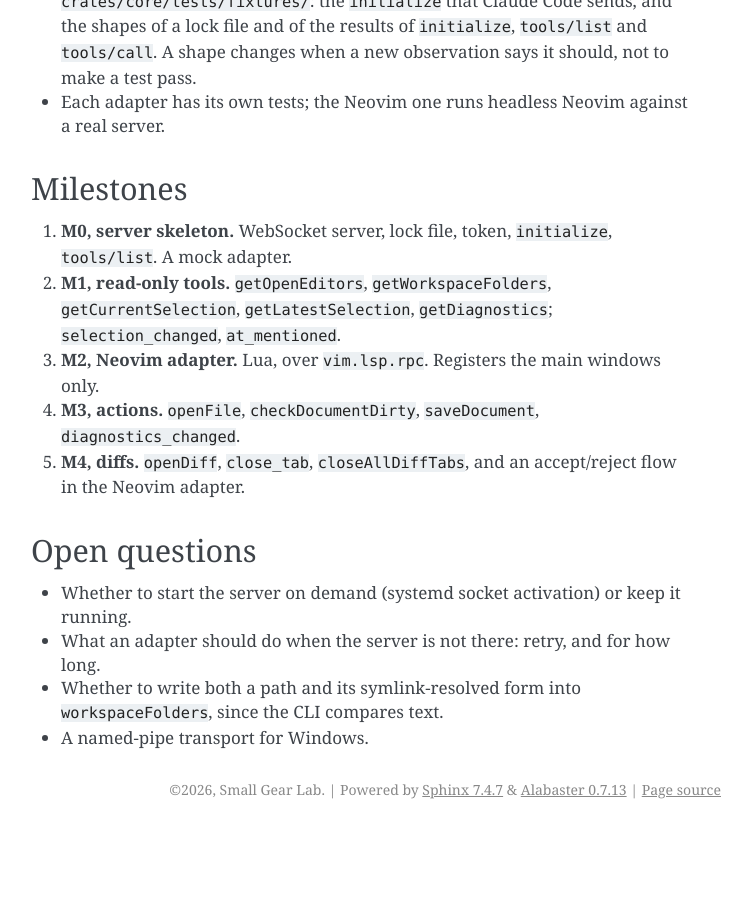
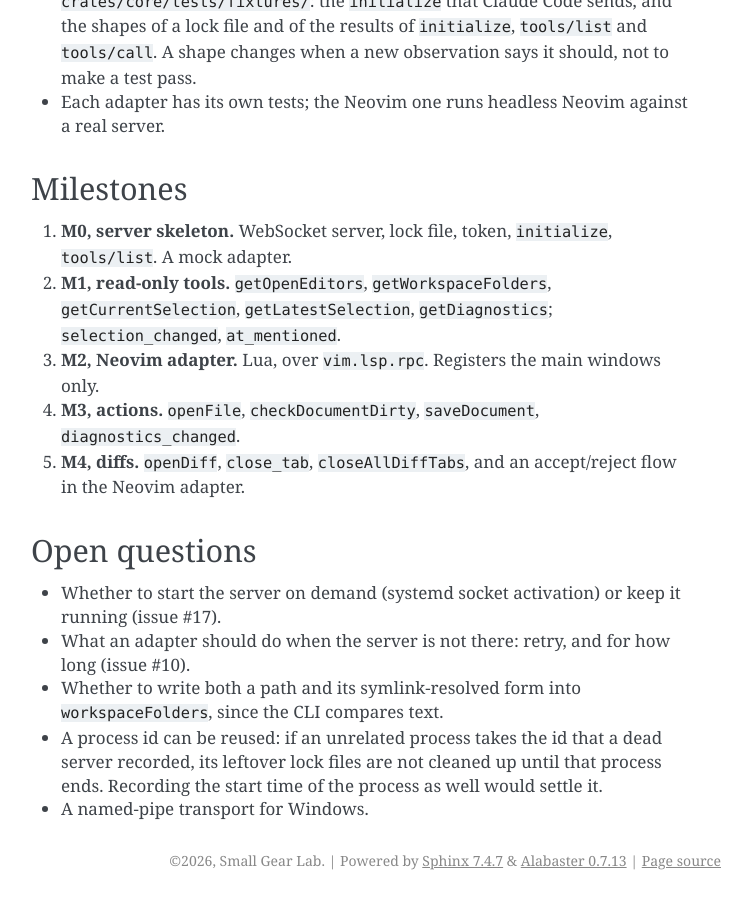
Before and after one commit to small-gear-lab/claude-ide-server, a Sphinx documentation site: the page built from docs/DESIGN.md, in a window 1280 px wide and 900 px high, scrolled down 9713 px. Shown: the whole window, without its empty margins (389-1141 px from the left). Built offline with Sphinx 7.4.7, drawn with Linux system fonts in a browser that asks for light colours; before the commit the page ends 10542 px from its top, so only the background shows below that.

Commit message:
Note that a process id can be reused, and name the issues that settle two open questions

```diff
--- a/docs/DESIGN.md
+++ b/docs/DESIGN.md
@@ -315,7 +315,9 @@ under its runtime directory and removes the ones that are still there on the nex
 
 ## Open questions
 
-- Whether to start the server on demand (systemd socket activation) or keep it running.
-- What an adapter should do when the server is not there: retry, and for how long.
+- Whether to start the server on demand (systemd socket activation) or keep it running (issue #17).
+- What an adapter should do when the server is not there: retry, and for how long (issue #10).
 - Whether to write both a path and its symlink-resolved form into `workspaceFolders`, since the CLI compares text.
+- A process id can be reused: if an unrelated process takes the id that a dead server recorded, its leftover lock
+  files are not cleaned up until that process ends. Recording the start time of the process as well would settle it.
 - A named-pipe transport for Windows.
```
Also changed, not shown: docs/ja/DESIGN.md (+3 -2 lines), 1 other file.
